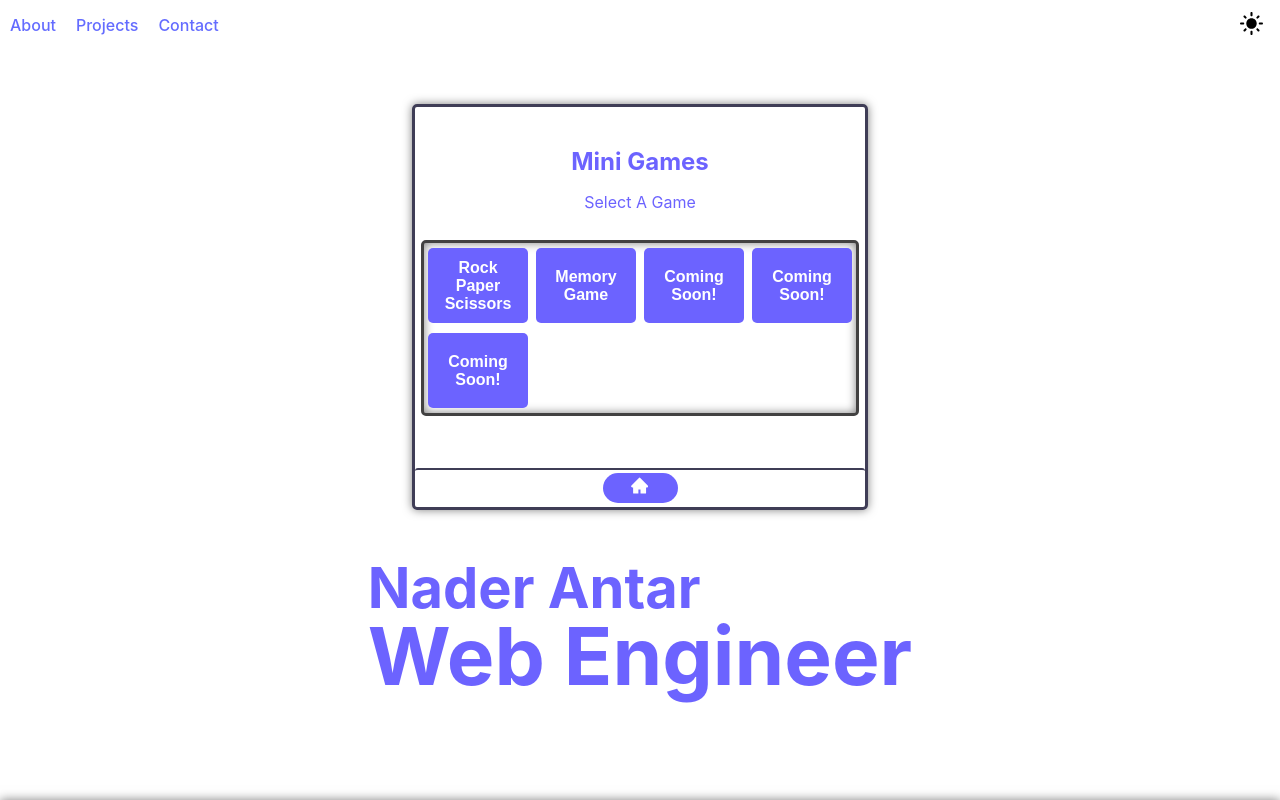
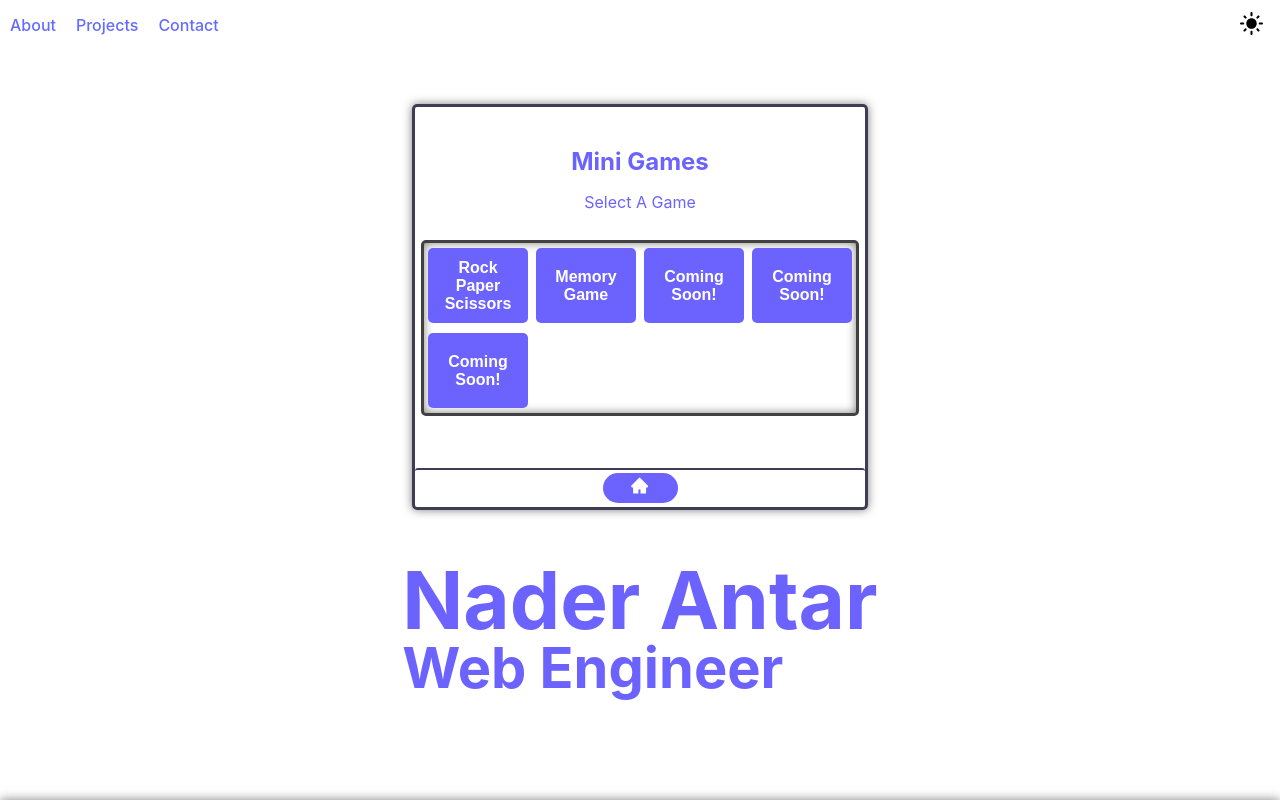
Before and after one commit to nadocodes/nader-antar, a React (Vite) app: page / in a window 1280 px wide. Shown: the top 800 px of the page. Built offline with nearby package versions, Linux system fonts and the light colour scheme.

Commit message:
updated site accessibility

```diff
--- a/src/components/Header/Header.tsx
+++ b/src/components/Header/Header.tsx
@@ -1,8 +1,8 @@
-import React, { useState } from 'react'
-import './Header.css'
-import ScriptSvgDark from '../../assets/script-dark.svg'
-import ScriptSvgLight from '../../assets/script-light.svg'
-import Games from '../../containers/GamesConsole/GamesConsole'
+import React, { useState } from 'react';
+import './Header.css';
+import ScriptSvgDark from '../../assets/script-dark.svg';
+import ScriptSvgLight from '../../assets/script-light.svg';
+import Games from '../../containers/GamesConsole/GamesConsole';
 
 function Header(props: { theme: string }) {
   const { theme } = props;
@@ -10,8 +10,8 @@ function Header(props: { theme: string }) {
     <div className="Header primaryDefault" id='home'>
       <div className="mainContainer">
       <div className="myInfo">
-        <h2>Nader Antar</h2>
-        <h1>Web Engineer</h1>
+        <h1>Nader Antar</h1>
+        <h2>Web Engineer</h2>
       </div>
         <Games />
         {/* <img className="ScriptSvg" src={theme == 'dark' ? ScriptSvgDark : ScriptSvgLight} alt="Script" /> */}
--- a/src/components/NavBar/NavBar.tsx
+++ b/src/components/NavBar/NavBar.tsx
@@ -13,7 +13,7 @@ function NavBar(props: { toggleTheme: () => void } & { theme: string }){
                 <li><a href="#projects">Projects</a></li>
                 <li><a href="#contact">Contact</a></li>
             </ul>
-            <button className='ThemeButton' onClick={toggleTheme}><img src={theme === 'dark' ? LightButton : DarkButton} /></button>
+            <button className='ThemeButton' onClick={toggleTheme} aria-label='Toggle Theme Button'><img alt='Theme Toggle Icon' src={theme === 'dark' ? LightButton : DarkButton} /></button>
         </nav>
     </div>
   )
--- a/src/containers/GamesConsole/GamesConsole.tsx
+++ b/src/containers/GamesConsole/GamesConsole.tsx
@@ -48,7 +48,7 @@ export default function Games() {
             {game === 'RockPaperScissors' && <RockPaperScissors />}
             </div>
             <div className="controls">
-                <button className="menuButton" onClick={handleMenu}><AiFillHome /></button>
+                <button className="menuButton" onClick={handleMenu} aria-label='Return to game selection button'><AiFillHome /></button>
             </div>
         </div>
     )
```
